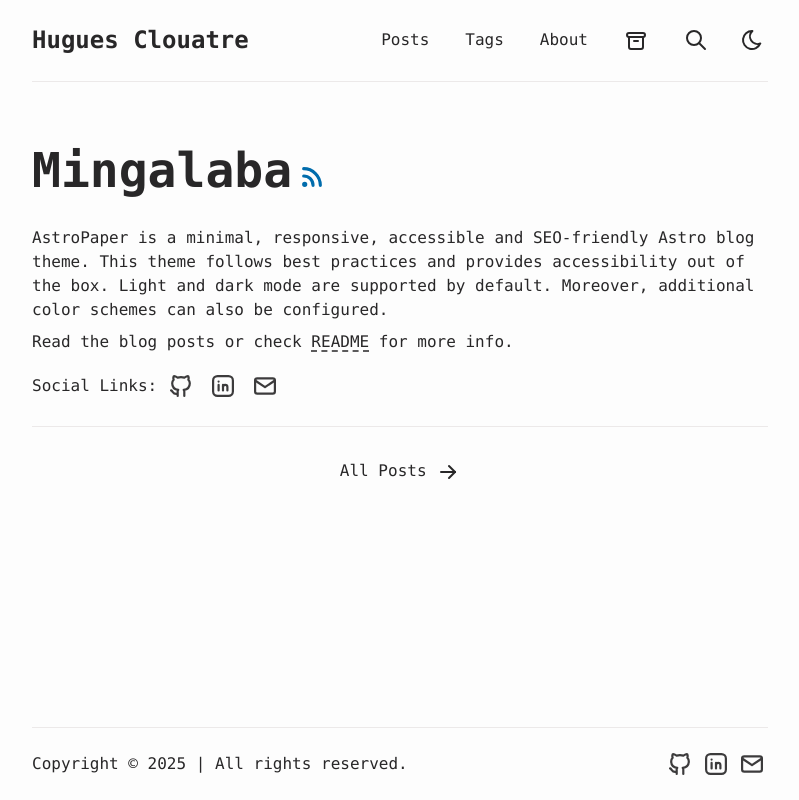
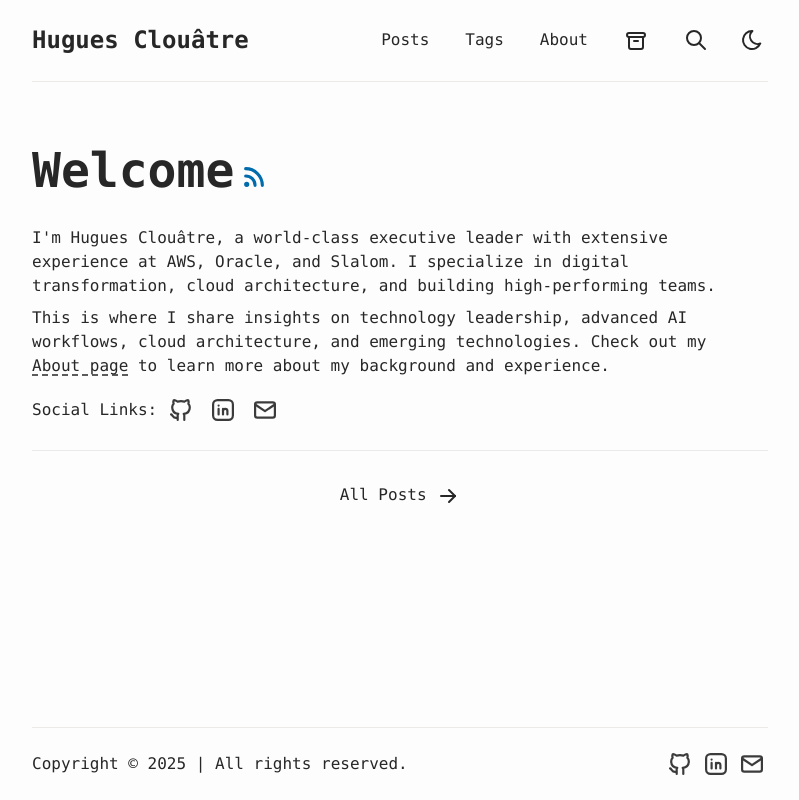
Before and after one commit to clouatre-labs/clouatre.ca, an Astro site: page /clouatre.ca/ in a window 1280 px wide. Shown: the whole page, without its empty margins (240-1039 px from the left). Built offline with nearby package versions, Linux system fonts and the light colour scheme; Astro itself is replaced by a stand-in of ours.

Commit message:
fix: correct name to Hugues Clouâtre and personalize homepage
- Fix name: Hugues Clouatre → Hugues Clouâtre (with â character)
- Replace generic AstroPaper homepage text with personalized content
- Update homepage to introduce professional background
- Fix RSS feed link to include /clouatre.ca/ base path
- Update About page link to include base path

```diff
--- a/src/config.ts
+++ b/src/config.ts
@@ -1,9 +1,9 @@
 export const SITE = {
   website: "https://clouatre-labs.github.io/clouatre.ca/",
-  author: "Hugues Clouatre",
+  author: "Hugues Clouâtre",
   profile: "https://github.com/clouatre-labs",
   desc: "Technology leadership, AI workflows, and cloud architecture insights from a world-class executive leader with expertise in AWS, Oracle, and digital transformation.",
-  title: "Hugues Clouatre",
+  title: "Hugues Clouâtre",
   ogImage: "hugues-og.jpg",
   lightAndDarkMode: true,
   postPerIndex: 4,
--- a/src/pages/about.md
+++ b/src/pages/about.md
@@ -3,7 +3,7 @@ layout: ../layouts/AboutLayout.astro
 title: "About"
 ---
 
-![Hugues Clouatre](/clouatre.ca/images/profile.png)
+![Hugues Clouâtre](/clouatre.ca/images/profile.png)
 
 ## Executive Summary
 
--- a/src/pages/index.astro
+++ b/src/pages/index.astro
@@ -25,11 +25,11 @@ const recentPosts = sortedPosts.filter(({ data }) => !data.featured);
   <main id="main-content" data-layout="index">
     <section id="hero" class="pt-8 pb-6">
       <h1 class="my-4 inline-block text-4xl font-bold sm:my-8 sm:text-5xl">
-        Mingalaba
+        Welcome
       </h1>
       <a
         target="_blank"
-        href="/rss.xml"
+        href="/clouatre.ca/rss.xml"
         class="inline-block"
         aria-label="rss feed"
         title="RSS Feed"
@@ -43,19 +43,19 @@ const recentPosts = sortedPosts.filter(({ data }) => !data.featured);
       </a>
 
       <p>
-        AstroPaper is a minimal, responsive, accessible and SEO-friendly Astro
-        blog theme. This theme follows best practices and provides accessibility
-        out of the box. Light and dark mode are supported by default. Moreover,
-        additional color schemes can also be configured.
+        I'm Hugues Clouâtre, a world-class executive leader with extensive
+        experience at AWS, Oracle, and Slalom. I specialize in digital
+        transformation, cloud architecture, and building high-performing teams.
       </p>
       <p class="mt-2">
-        Read the blog posts or check
+        This is where I share insights on technology leadership, advanced AI
+        workflows, cloud architecture, and emerging technologies. Check out my
         <LinkButton
           class="underline decoration-dashed underline-offset-4 hover:text-accent"
-          href="https://github.com/satnaing/astro-paper#readme"
+          href="/clouatre.ca/about/"
         >
-          README
-        </LinkButton> for more info.
+          About page
+        </LinkButton> to learn more about my background and experience.
       </p>
       {
         // only display if at least one social link is enabled
```
Also changed, not shown: README.md.
